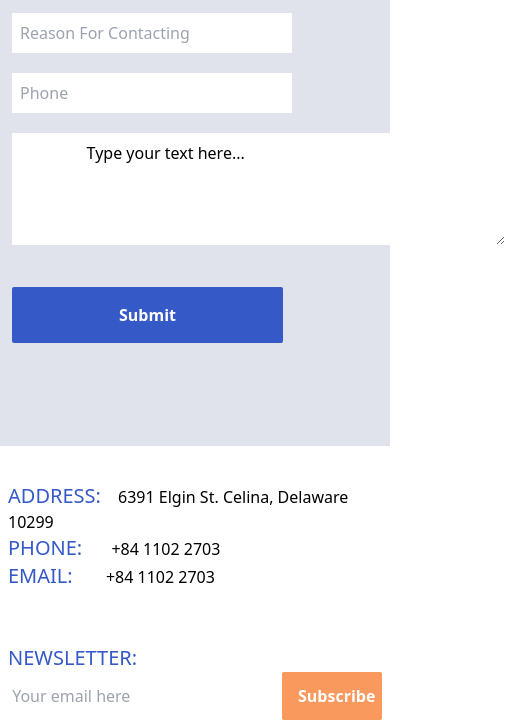
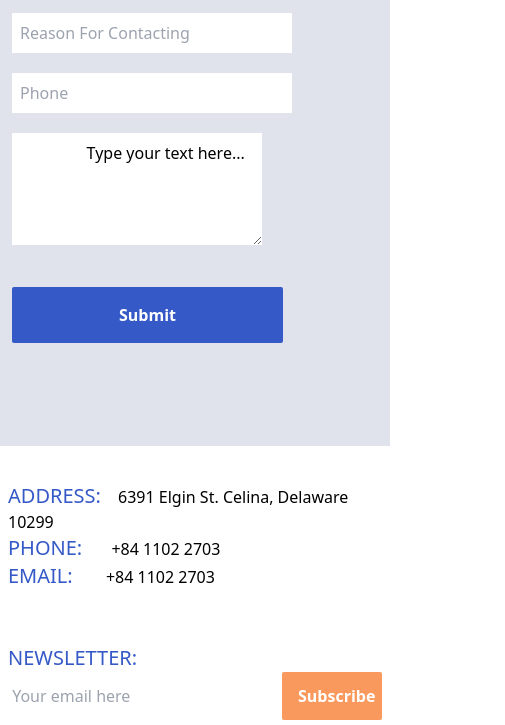
Before and after one commit to 001Pytom/ProjectBox, a website: page index.html in a window 390 px wide. Shown: the part 6180-6905 px from the top of the page, 505 px wide, since content can reach past the window. Drawn offline with Linux system fonts and the light colour scheme.

Commit message:
made adjutment

```diff
--- a/index.html
+++ b/index.html
@@ -305,7 +305,7 @@
                 class="mr-8 outline-none border-none p-2 w-[280px]">
             <input type="number" placeholder="Phone" class="outline-none border-none p-2 w-[280px]"><br>
             <textarea rows="4" cols="50" name="comment" form="usrform"
-                class="text-left outline-none border-none p-2 md:w-[595px]">
+                class="text-left outline-none border-none p-2 w-[250px] md:w-[595px]">
                 Type your text here...</textarea>
         </form>
         <a href=""><button class=" w-[271px] bg-Blue1 rounded-sm  text-base px-5 py-4  font-semibold text-white">
```
Also changed, not shown: dist/output.css.
